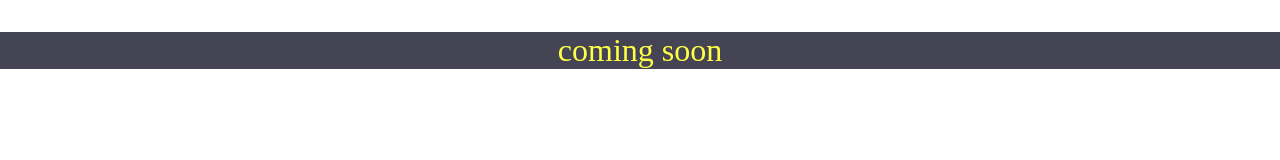
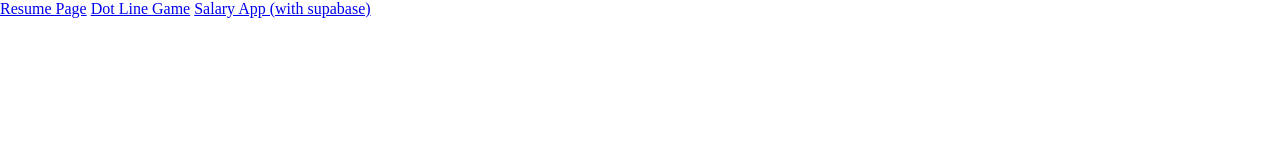
Before and after one commit to AhmadMrf/AhmadMrf.github.io, a plain HTML site: page index.html in a window 1280 px wide. Drawn offline with Linux system fonts and the light colour scheme.

Commit message:
add repo links

```diff
--- a/index.html
+++ b/index.html
@@ -5,6 +5,8 @@
   <link href="./style.css" rel="stylesheet">
 </head>
 <body>
-  <p>coming soon</p>
+  <a href='https://ahmadmrf.github.io/resume-page/' >Resume Page</a>
+  <a href='https://ahmadmrf.github.io/dot-line-quera-test/' >Dot Line Game</a>
+  <a href='https://ahmadmrf.github.io/supabase-salary-app/' >Salary App (with supabase)</a>
 </body>
 </html>
```
